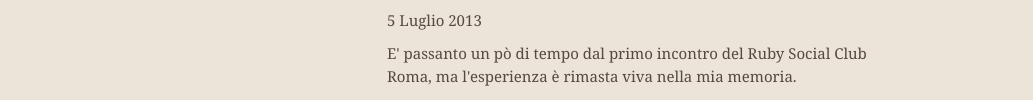
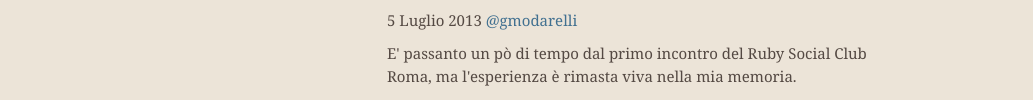
Before and after one commit to jodosha/rubysocialclubrome, a plain HTML site: page index.html in a window 1280 px wide. Shown: the part 373-473 px from the top of the page, without its empty margins (0-1033 px from the left). Drawn offline with nearby package versions, Linux system fonts and the light colour scheme; some icons are missing.

Commit message:
Add author nick and link to the post

```diff
--- a/index.html
+++ b/index.html
@@ -55,6 +55,7 @@
             Resoconto sul primo incontro del Ruby Social Club Roma
           </h2>
           <time><i class="icon-calendar"></i> 5 Luglio 2013</time>
+          <a href="http://gmodarelli.github.io" rel="author" target="_blank">@gmodarelli</a>
           <p>
             E' passanto un pò di tempo dal primo incontro del Ruby Social Club Roma, ma l'esperienza è rimasta viva nella mia memoria.
           </p>
```
